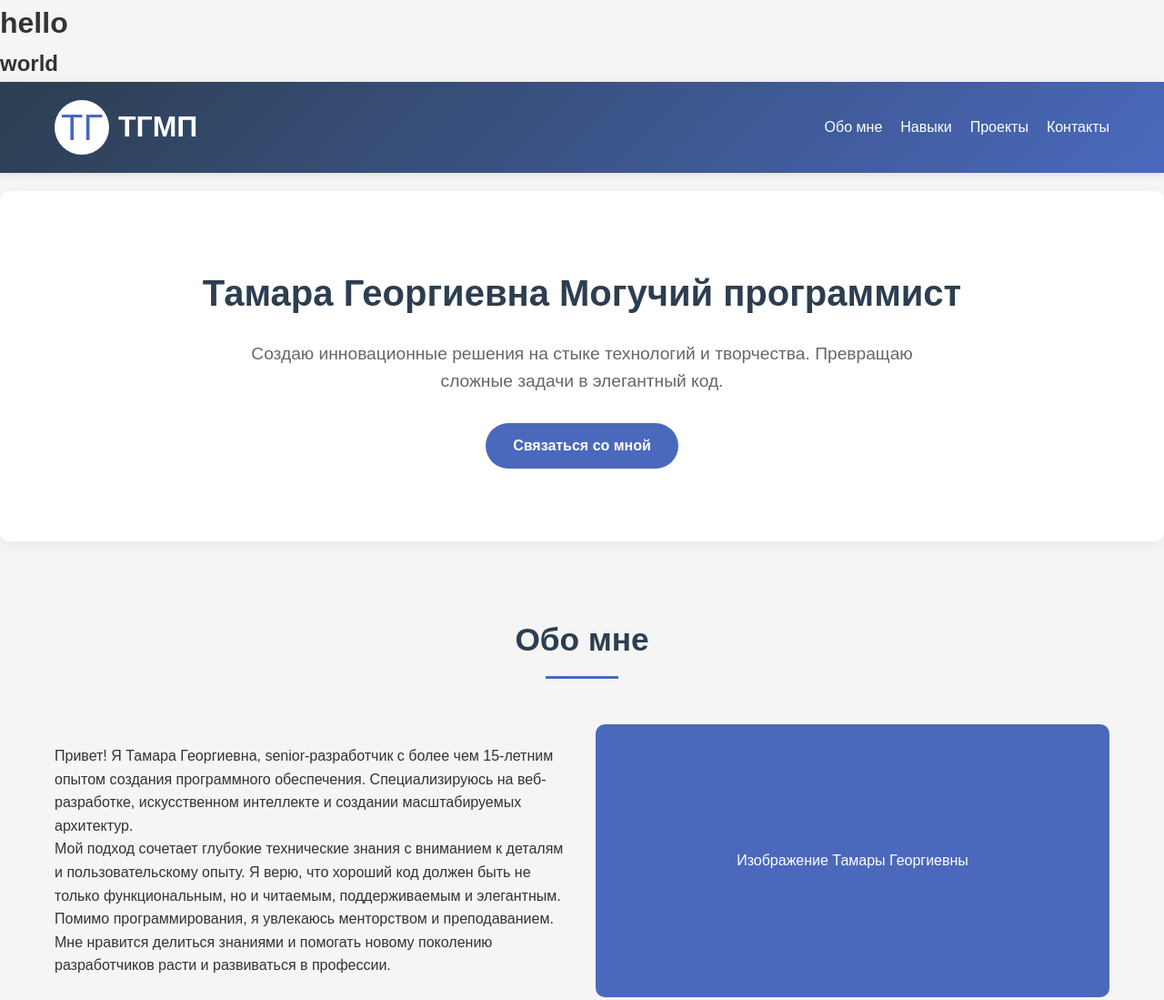
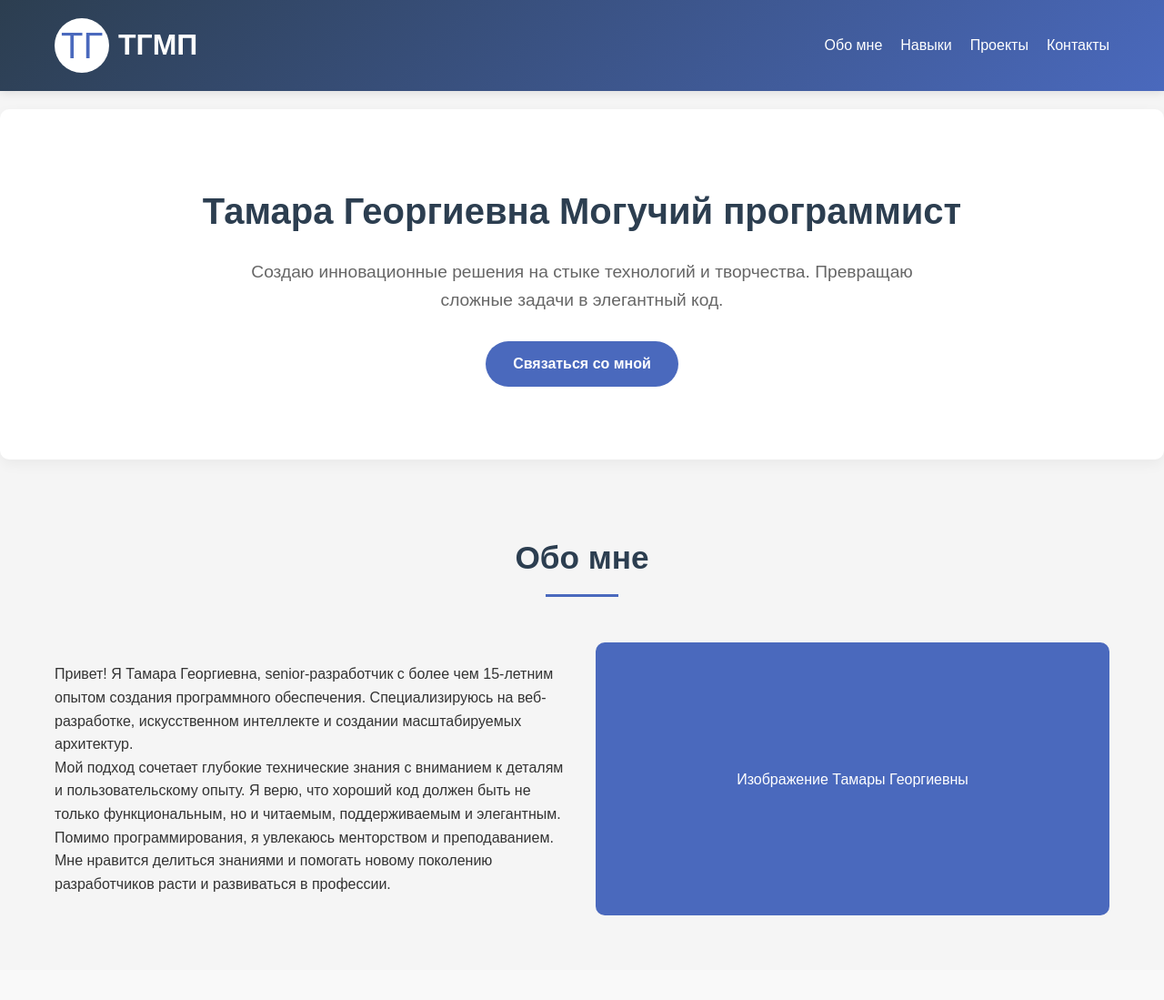
Before and after one commit to IchTeufel/IchTeufel.github.io, a plain HTML site: page index.html in a window 1280 px wide. Shown: the top 1099 px of the page at 91% size. Drawn offline with Linux system fonts and the light colour scheme.

Commit message:
Update index.html

```diff
--- a/index.html
+++ b/index.html
@@ -1,5 +1,3 @@
-<h1>hello</h1>
-<h2>world</h2>
 <!DOCTYPE html>
 <html lang="ru">
 <head>
```
